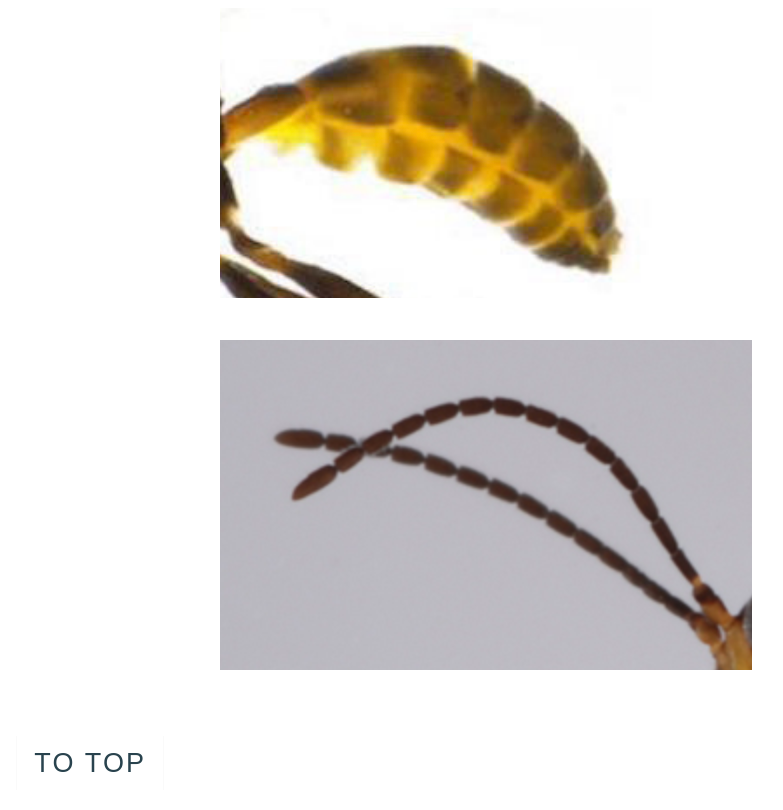
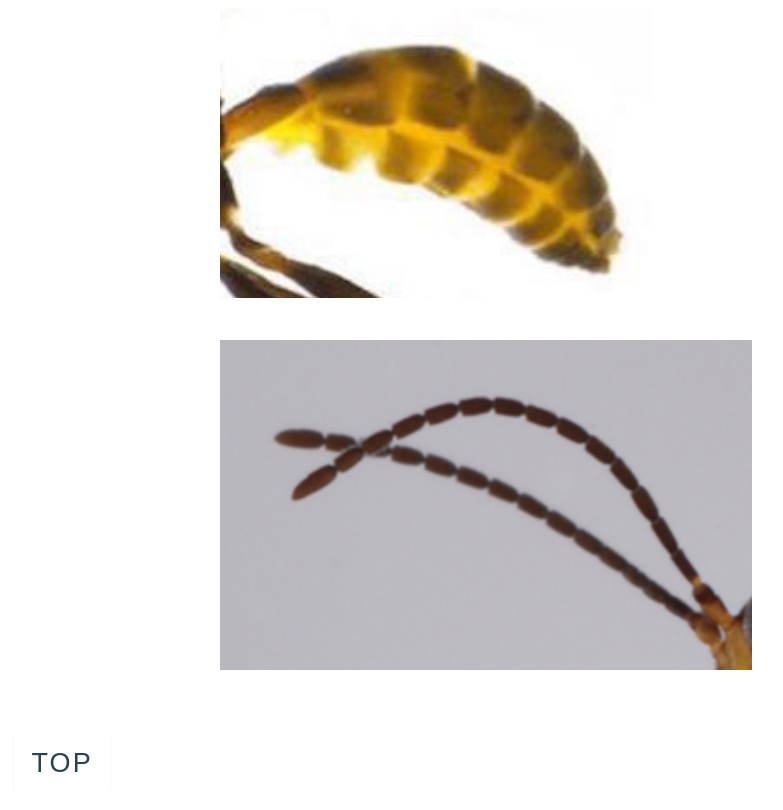
Before and after one commit to huumanda/TimeMachine, a plain HTML site: page aphidius/references/ref.html in a window 1280 px wide. Shown: the part 2961-3771 px from the top of the page, without its empty margins (25-808 px from the left). Drawn offline with nearby package versions, Linux system fonts and the light colour scheme; a web font is replaced by a local one.

Commit message:
Update ref.html

```diff
--- a/aphidius/references/ref.html
+++ b/aphidius/references/ref.html
@@ -49,7 +49,7 @@
     </div>
 
     <button class="slide" onclick='window.scrollTo({top: 0, behavior: "smooth"});'>
-        TO TOP
+        TOP
      </button>
 
 
```
